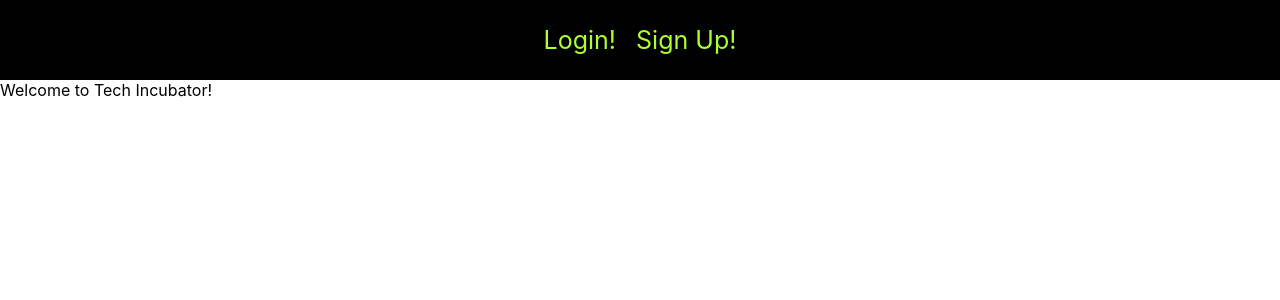
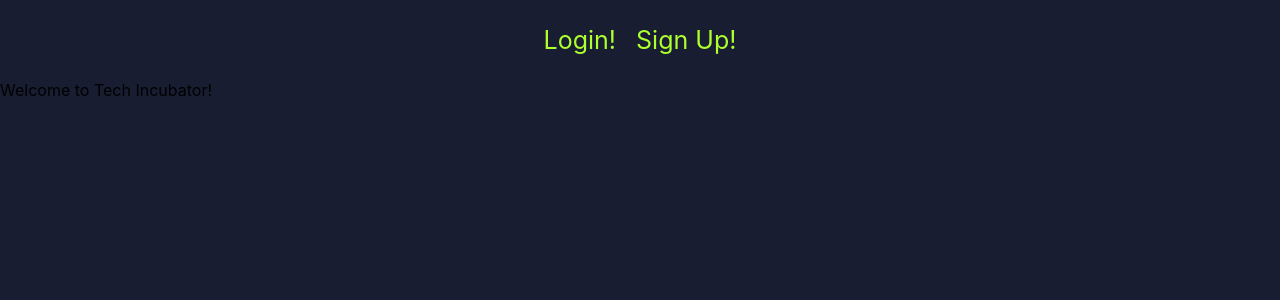
Before and after one commit to xMayble/tech-incubator, a React (Create React App) app: page / in a window 1280 px wide. Shown: the top 300 px of the page. Built offline with nearby package versions, Linux system fonts and the light colour scheme.

Commit message:
color changes

```diff
--- a/src/App.css
+++ b/src/App.css
@@ -1,3 +1,7 @@
+body {
+  background-color: #181D31;
+}
+
 .App {
   text-align: center;
 }
@@ -14,6 +18,7 @@
   flex-direction: column;
   justify-content: center;
   align-items: center;
+
 }
 
 .loginPage p {
@@ -60,7 +65,6 @@ nav {
   margin: 0;
   width: 100%;
   height: 80px;
-  background-color: black;
   display: flex;
   justify-content: center;
   align-items: center;
--- a/src/App.js
+++ b/src/App.js
@@ -11,7 +11,7 @@ function App() {
   const [isAuth, setIsAuth] = useState(localStorage.getItem("isAuth"));
 
   const signUserOut = () => {
-    signOut(auth).then(() => {
+    signOut().then(() => {
       localStorage.clear();
       setIsAuth(false);
       window.location.pathname = "/login";
```
